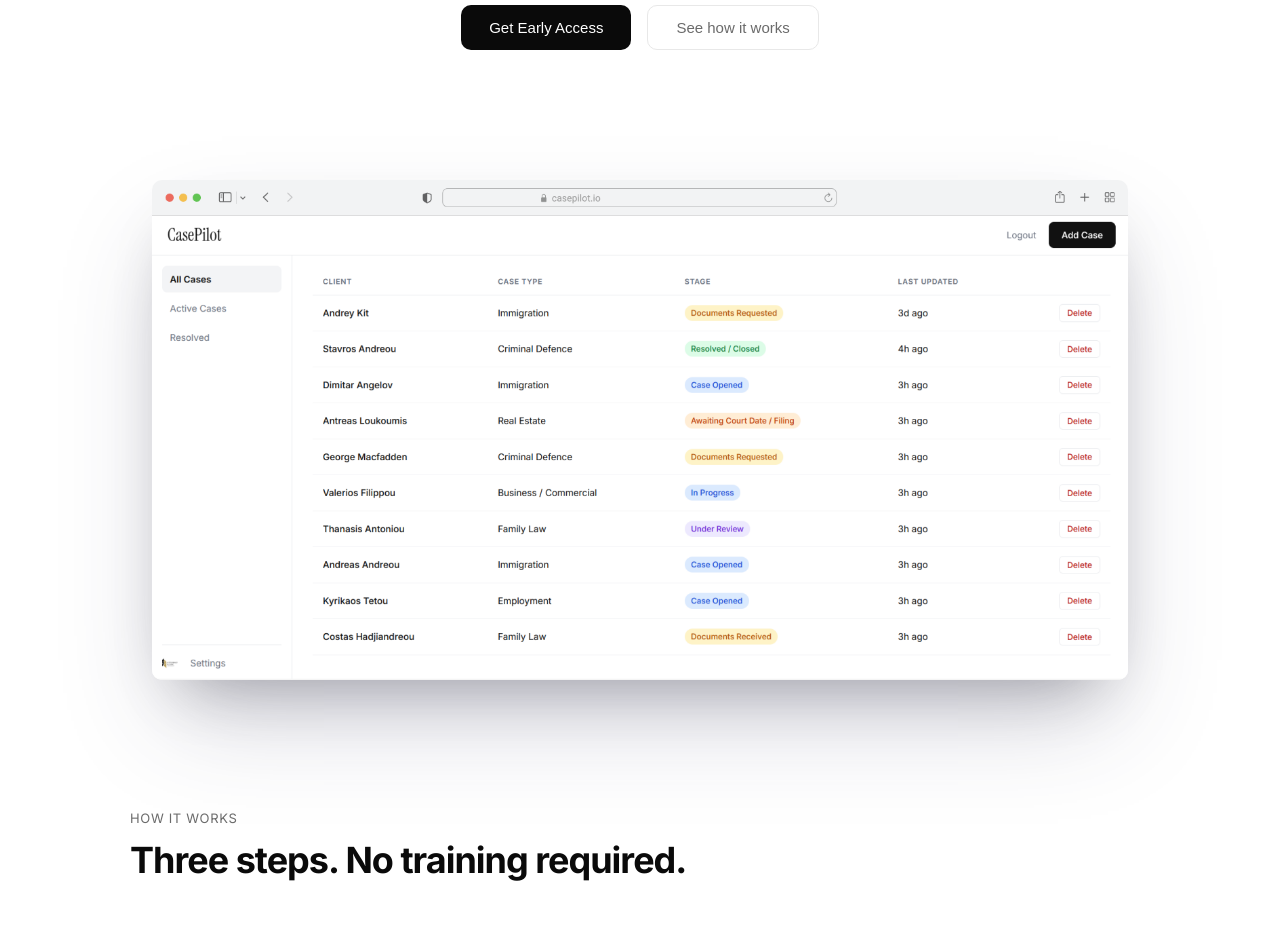
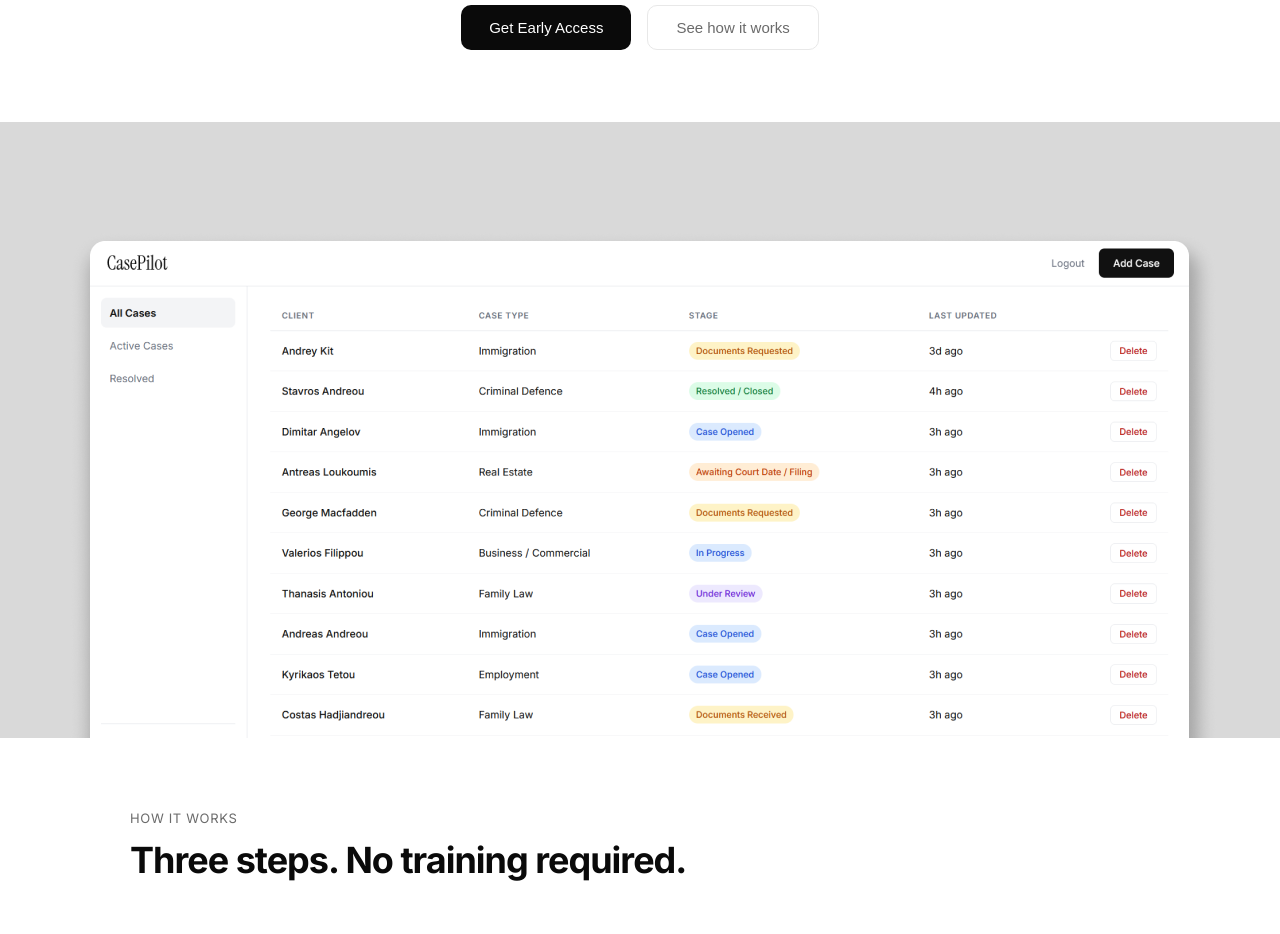
Before and after one commit to ArtemiiHH/case-pilot-website, a React (Vite) app: page / in a window 1280 px wide. Shown: the part 560-1494 px from the top of the page. Built offline with nearby package versions, Linux system fonts and the light colour scheme.

Commit message:
Try another graphic

```diff
--- a/src/components/ProductGraphic/ProductGraphic.jsx
+++ b/src/components/ProductGraphic/ProductGraphic.jsx
@@ -1,12 +1,13 @@
 import styles from "./ProductGraphic.module.css";
 import dashboardGraphic from "../../images/dashboard-graphic-noshadow.png";
+import dashboardGraphicTwo from "../../images/dashboard-graphic2.png";
 
 export default function ProductGraphic() {
   return (
     <div className={styles.container}>
       <img
-        className={styles.graphic}
-        src={dashboardGraphic}
+        className={styles.graphicTwo}
+        src={dashboardGraphicTwo}
         alt="CasePilot dashboard"
       />
     </div>
--- a/src/components/ProductGraphic/ProductGraphic.module.css
+++ b/src/components/ProductGraphic/ProductGraphic.module.css
@@ -1,6 +1,7 @@
 .container {
   height: 600px;
   width: 100%;
+  padding: 100px 0;
 
   display: flex;
   justify-content: center;
@@ -16,3 +17,8 @@
     rgba(50, 50, 93, 0.25) 0px 50px 100px -20px,
     rgba(0, 0, 0, 0.3) 0px 30px 60px -30px;
 }
+
+.graphicTwo {
+  width: 100%;
+  height: auto;
+}
```
